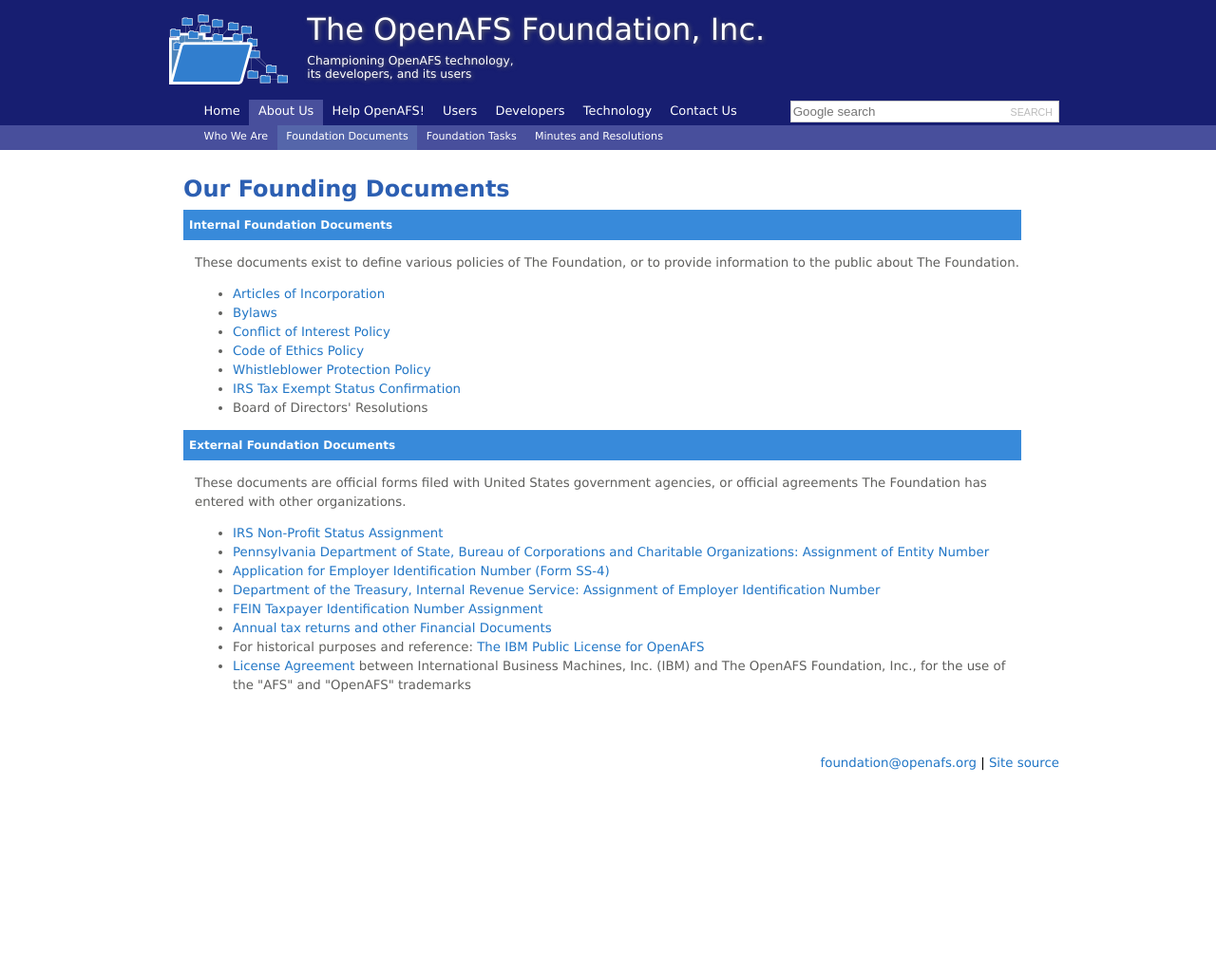
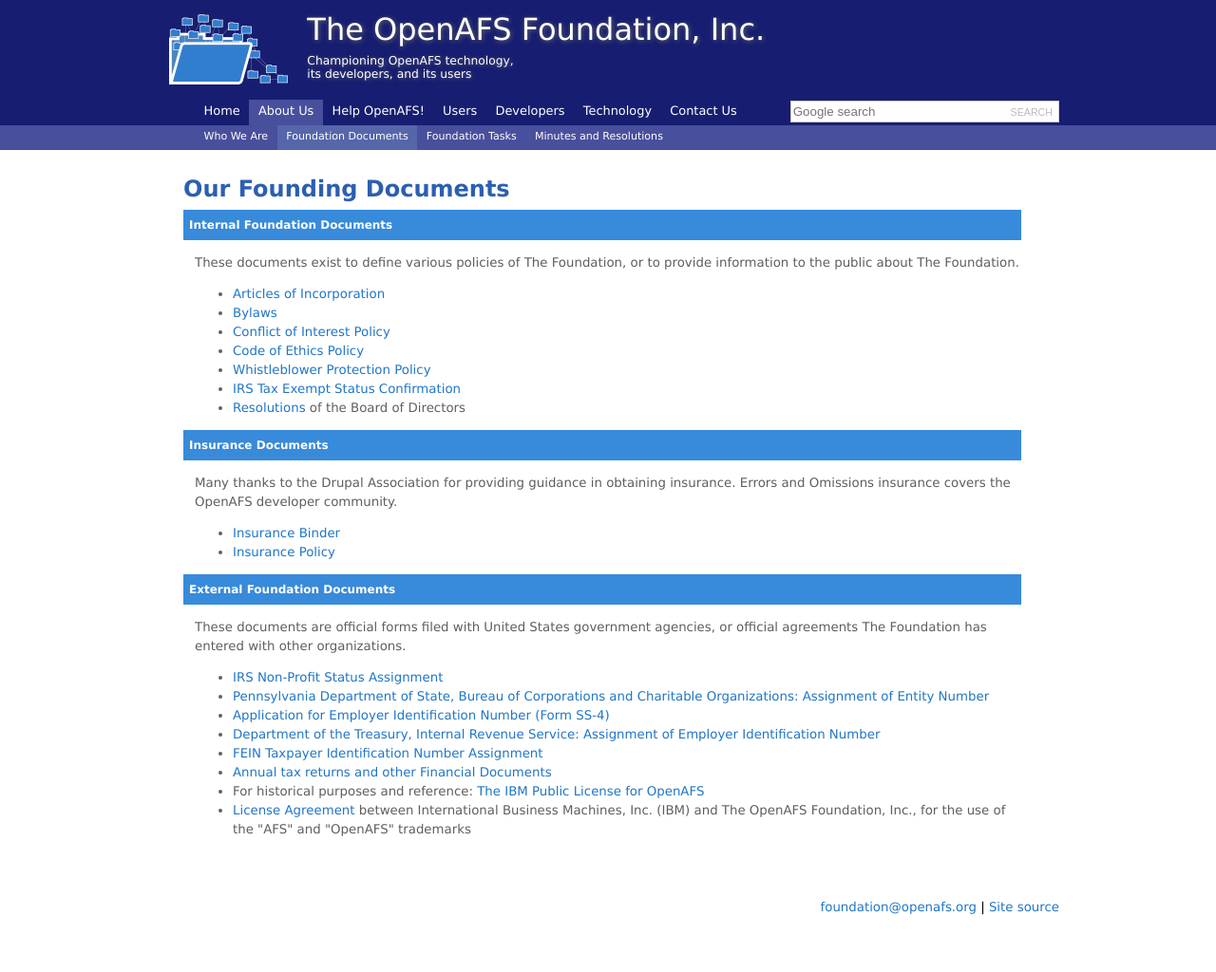
Before and after one commit to openafsfoundation/openafsfoundation.org, a Jekyll site: the page built from docs/index.md, in a window 1280 px wide. Shown: the whole page at 95% size. Built offline with Jekyll 4.4.1, drawn with Linux system fonts in a browser that asks for light colours; before the commit the page ends 900 px from its top, so only the background shows below that.

Commit message:
Links to insurance documents from the documents page

```diff
--- a/docs/index.md
+++ b/docs/index.md
@@ -16,7 +16,14 @@
 * [Code of Ethics Policy](openafs-foundation-coe.pdf)
 * [Whistleblower Protection Policy](openafs-foundation-whistleblower-policy.pdf)
 * [IRS Tax Exempt Status Confirmation](20150606-OpenAFS-Foundation-Official-501c3-Confirmation.pdf)
-* Board of Directors' Resolutions
+* [Resolutions]({{site.github.url}}/about/minutes/) of the Board of Directors
+
+### Insurance Documents ###
+
+Many thanks to the Drupal Association for providing guidance in obtaining insurance. Errors and Omissions insurance covers the OpenAFS developer community.
+
+* [Insurance Binder]({{site.github.url}}/docs/insurance/mtk1562013-customer-binder.pdf)
+* [Insurance Policy]({{site.github.url}}/docs/insurance/17-18-pkg-e-and-o-policy.pdf)
 
 ### External Foundation Documents ###
 
```
